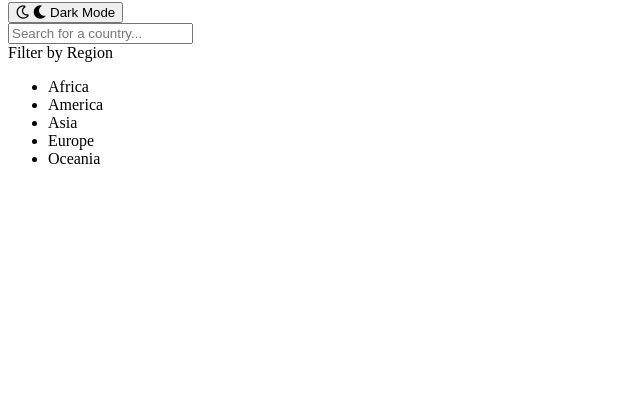
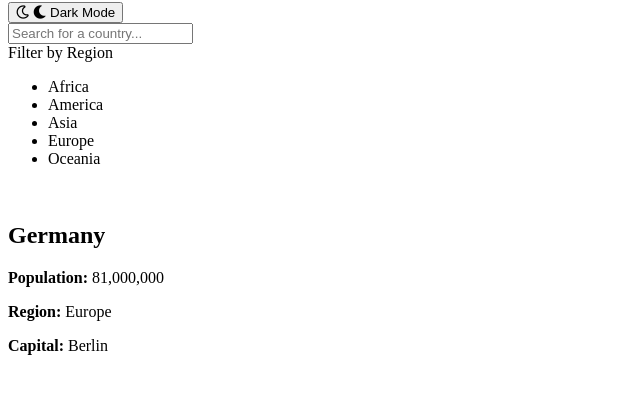
Before and after one commit to evangeldaping/REST-Countries-API-with-color-theme-switcher, a website: page index.html in a window 1280 px wide. Shown: the part 78-472 px from the top of the page, without its empty margins (0-640 px from the left). Drawn offline with Linux system fonts and the light colour scheme.

Commit message:
Added section for countries.

```diff
--- a/index.html
+++ b/index.html
@@ -36,6 +36,22 @@
         </div>
     </section>
 
+    <section>
+        <div class="container" id="countries">
+            <div class="country">
+                <div class="country-header">
+                    <img src="" alt="">
+                </div>
+                <div class="country-body">
+                    <h2>Germany</h2>
+                    <p><strong>Population:</strong> 81,000,000</p>
+                    <p><strong>Region:</strong> Europe</p>
+                    <p><strong>Capital:</strong> Berlin</p>
+                </div>
+            </div>
+        </div>
+    </section>
+
     <script scr="script.js"></script>
 </body>
 </html>
```
